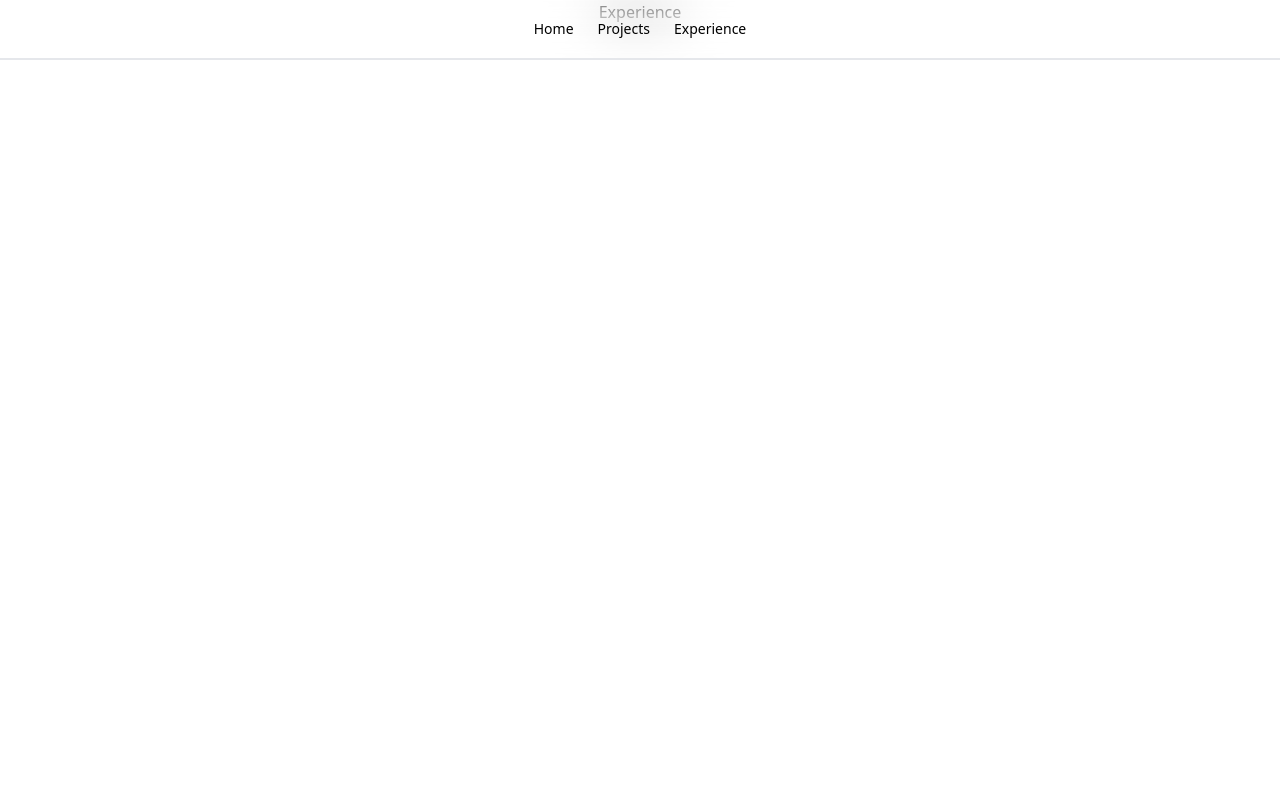
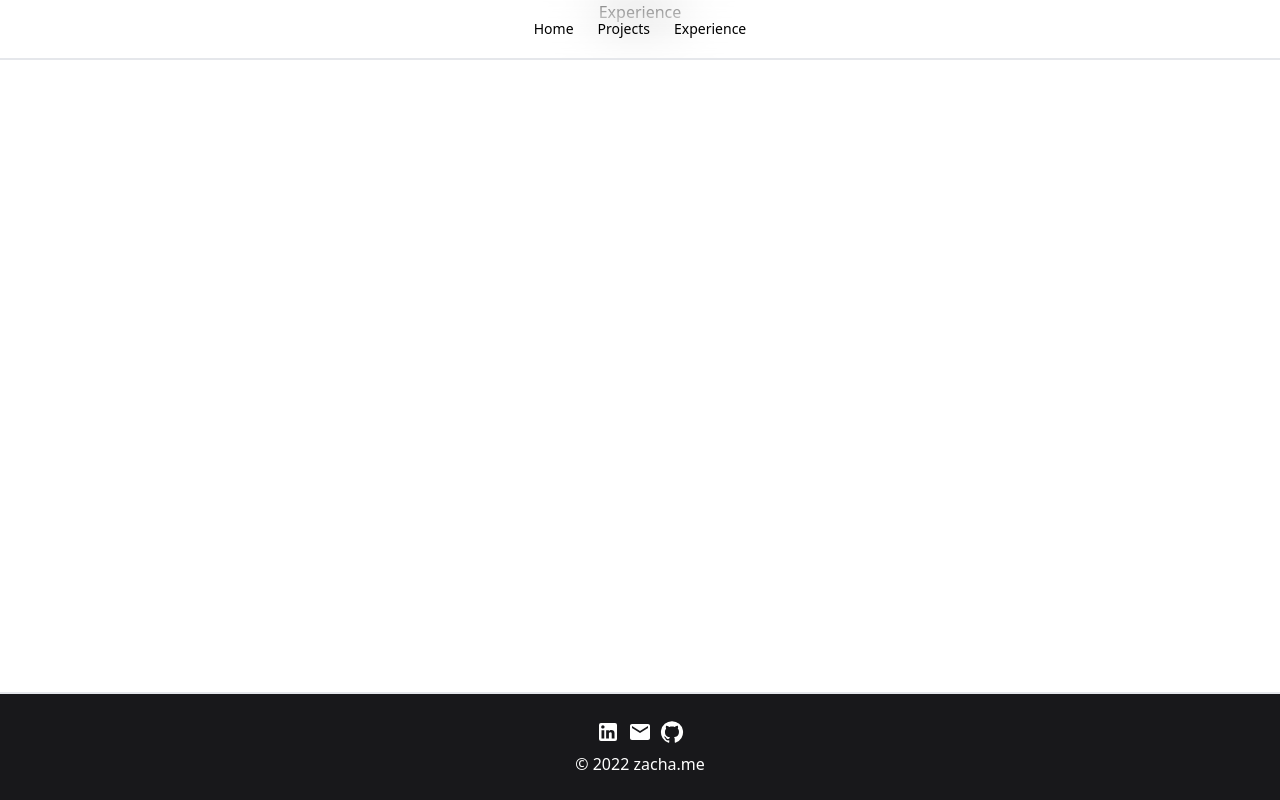
Before and after one commit to zachaxd/portzach, a React (Create React App) app: page /experience in a window 1280 px wide. Built offline with nearby package versions, Linux system fonts and the light colour scheme.

Commit message:
Added footer

```diff
--- a/src/App.js
+++ b/src/App.js
@@ -4,6 +4,7 @@ import Home from './Pages/Home'
 import Projects from './Pages/Projects';
 import Experience from './Pages/Experience';
 import Navbar from './components/Navbar';
+import Footer from './components/Footer';
 
 function App() {
   return (
@@ -15,6 +16,7 @@ function App() {
         <Route path='/projects' element={<Projects />} />
         <Route path='/experience' element={<Experience />} />
       </Routes>
+      <Footer />
     </Router>
     </div>
   );
--- /dev/null
+++ b/src/components/Footer.jsx
@@ -0,0 +1,19 @@
+import React from 'react'
+import LinkedInIcon from '@mui/icons-material/LinkedIn';
+import GitHubIcon from '@mui/icons-material/GitHub';
+import EmailIcon from '@mui/icons-material/Email';
+
+function Footer() {
+  return (
+    <div className='flex w-full flex-col border-t-2 border-gray-200 items-center gap-2 justify-center p-6 fixed bottom-0 text-white bg-zinc-900'>
+        <div className='gap-2 flex'>
+        <a href="" className=' hover:text-sky-200 duration-150 hover:-translate-y-0.5 hover:shadow-lg'><LinkedInIcon /></a>
+        <a href="mailto:zachand9@gmail.com" className=' hover:text-sky-200 duration-150 hover:-translate-y-0.5 hover:shadow-lg'><EmailIcon /></a>
+        <a href="https://github.com/zachaxd" className=' hover:text-sky-200 duration-150 hover:-translate-y-0.5 hover:shadow-lg'><GitHubIcon /></a>
+        </div>
+        <p>&copy; 2022 zacha.me</p>
+    </div>
+  )
+}
+
+export default Footer
--- a/src/components/Navbar.jsx
+++ b/src/components/Navbar.jsx
@@ -23,9 +23,9 @@ function Navbar() {
         <Link to="/experience">Experience</Link>
         </div>
         {/* mobile menu */}
-       <div className={!nav ? 'hidden' : 'absolute top-0 right-0 shadow-md h-screen w-3/4 backdrop-blur-xl bg-gray-100 border-l-2 border-gray-200 text-gray-700 flex flex-col p-4 text-2xl items-center justify-center'}>
-       <Link to="/" className='w-full p-4 rounded border-b border-zinc-300 hover:bg-gray-200'>Home</Link>
-        <Link to="/projects" className='w-full p-4 rounded border-b border-zinc-300 hover:bg-gray-200'>Projects</Link>
+       <div className={!nav ? 'hidden' : 'absolute top-0 right-0 shadow-md h-screen w-3/4 backdrop-blur-xl bg-gray-100 border-l-2 border-gray-200 text-gray-700 divide-y divide-slate-400 flex flex-col p-4 text-2xl items-center justify-center'}>
+       <Link to="/" className='w-full p-4 rounded hover:bg-gray-200'>Home</Link>
+        <Link to="/projects" className='w-full p-4 rounded hover:bg-gray-200'>Projects</Link>
         <Link to="/experience" className='w-full p-4 rounded hover:bg-gray-200'>Experience</Link>
        </div>
     </div>
```
